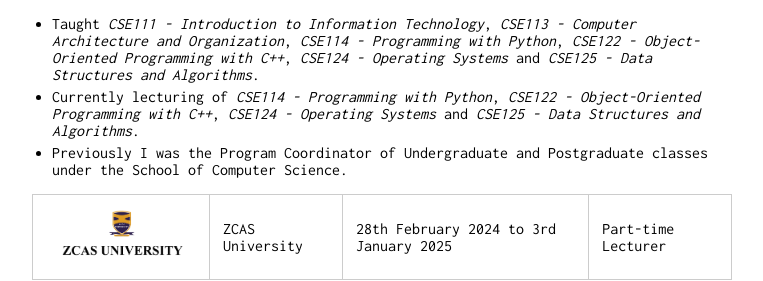
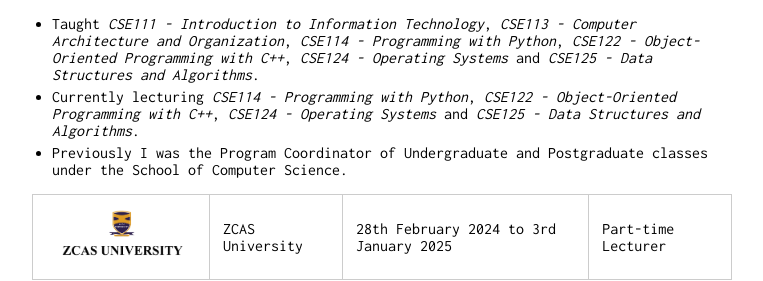
Before and after one commit to a1inani/a1inani.github.io, a Jekyll site: the page built from index.md, in a window 1280 px wide and 900 px high, scrolled down 454 px. Shown: the part 172-453 px from the top of the window, without its empty margins (258-1021 px from the left). Built offline with Jekyll 4.4.1, drawn with Linux system fonts in a browser that asks for light colours; our own code applies the rules of GitHub Pages for plain Markdown files.

Commit message:
Minor changes

```diff
--- a/index.md
+++ b/index.md
@@ -21,7 +21,7 @@ My research interests include:
 <img src="/img/uoe.png" style="width: 60px;" /> | University of Edenberg | 8th July 2024 to Present | Lecturer
 
 - Taught *CSE111 - Introduction to Information Technology*, *CSE113 - Computer Architecture and Organization*, *CSE114 - Programming with Python*, *CSE122 - Object-Oriented Programming with C++*, *CSE124 - Operating Systems* and *CSE125 - Data Structures and Algorithms*.
-- Currently lecturing of *CSE114 - Programming with Python*, *CSE122 - Object-Oriented Programming with C++*, *CSE124 - Operating Systems* and *CSE125 - Data Structures and Algorithms*.
+- Currently lecturing *CSE114 - Programming with Python*, *CSE122 - Object-Oriented Programming with C++*, *CSE124 - Operating Systems* and *CSE125 - Data Structures and Algorithms*.
 - Previously I was the Program Coordinator of Undergraduate and Postgraduate classes under the School of Computer Science.
 
 <img src="/img/zcasu.png" style="width: 150px;" /> | ZCAS University | 28th February 2024 to 3rd January 2025 | Part-time Lecturer
```
Also changed, not shown: 1 other file.
